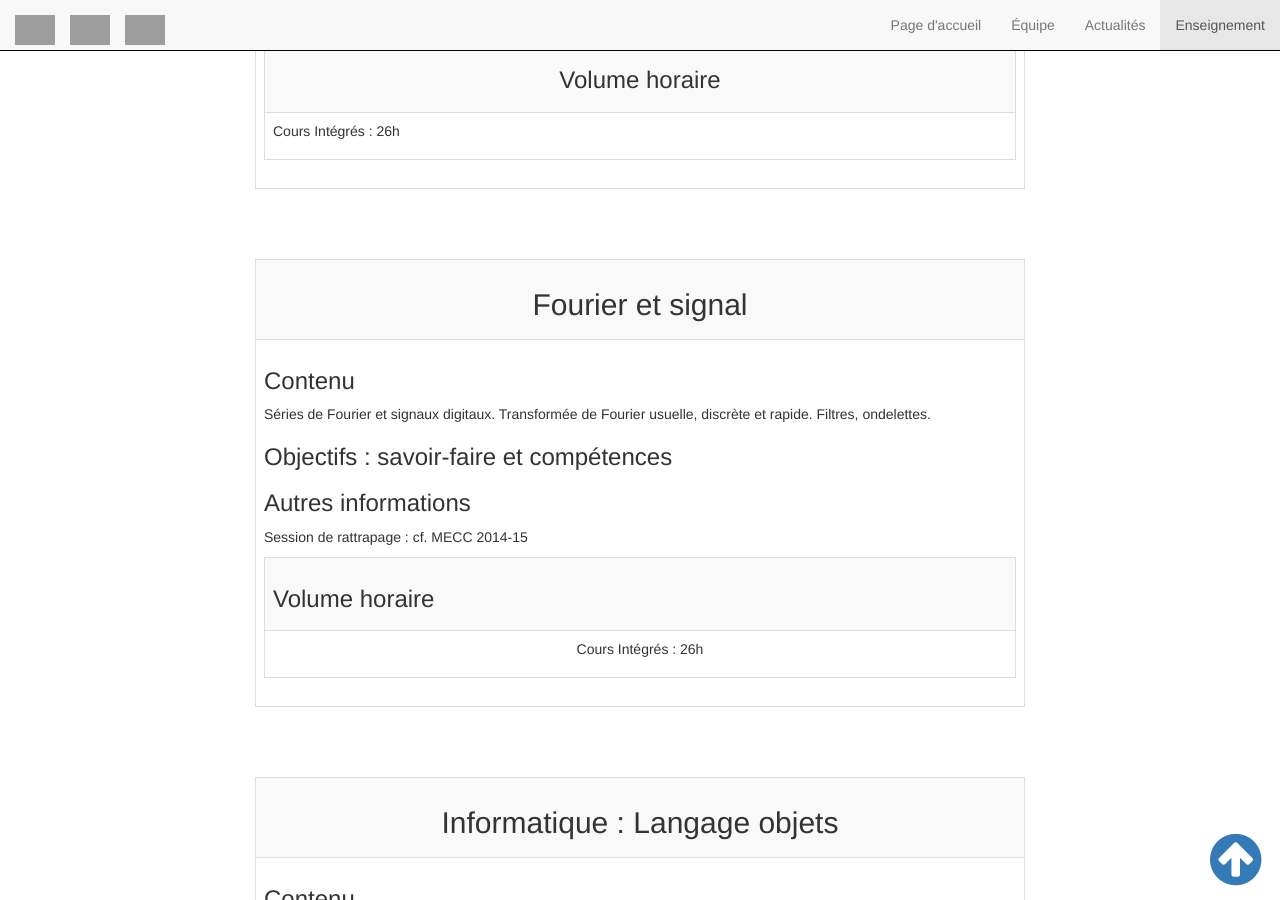
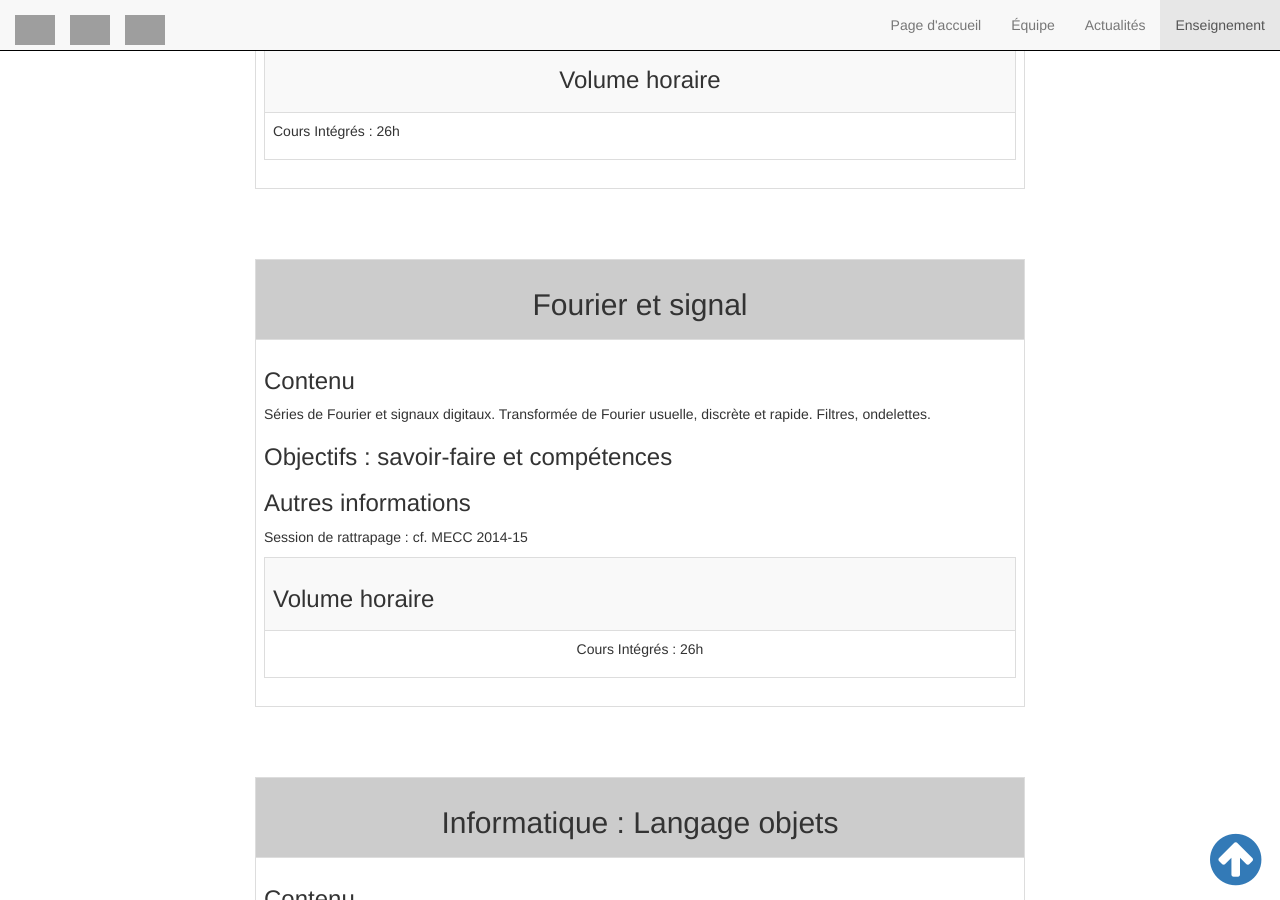
Before and after one commit to prudhomm/csmi.cemosis.fr, a Jekyll site: the page built from course.md, in a window 1280 px wide and 900 px high, scrolled down 5577 px. Built offline with Jekyll 4.4.1, drawn with Linux system fonts in a browser that asks for light colours; nearby versions of some CDN libraries; grey boxes are pictures that could not be loaded.

Commit message:
update course table background

```diff
--- a/course.md
+++ b/course.md
@@ -40,7 +40,7 @@ permalink : /course/
 	<span class="anchor" id="{{ course.id }}"></span>
 	<table class="table table-bordered table-striped" style="margin-top:50px">
 		<tbody>
-		<tr>
+		<tr style="background-color:#CCCCCC">
 			<td style="text-align:center"><h2>{{ course.name }}</h2></td>
 		</tr>
 		<tr>
@@ -71,7 +71,7 @@ permalink : /course/
 	<span class="anchor" id="{{ course.id }}"></span>
 	<table class="table table-bordered table-striped" style="margin-top:50px">
 		<tbody>
-		<tr>
+		<tr style="background-color:#CCCCCC">
 			<td style="text-align:center"><h2>{{ course.name }}</h2></td>
 		</tr>
 		<tr>
@@ -102,7 +102,7 @@ permalink : /course/
 	<span class="anchor" id="{{ course.id }}"></span>
 	<table class="table table-bordered table-striped" style="margin-top:50px">
 		<tbody>
-		<tr>
+		<tr style="background-color:#CCCCCC">
 			<td style="text-align:center"><h2>{{ course.name }}</h2></td>
 		</tr>
 		<tr>
@@ -133,7 +133,7 @@ permalink : /course/
 	<span class="anchor" id="{{ course.id }}"></span>
 	<table class="table table-bordered table-striped" style="margin-top:50px">
 		<tbody>
-		<tr>
+		<tr style="background-color:#CCCCCC">
 			<td style="text-align:center"><h2>{{ course.name }}</h2></td>
 		</tr>
 		<tr>
```
